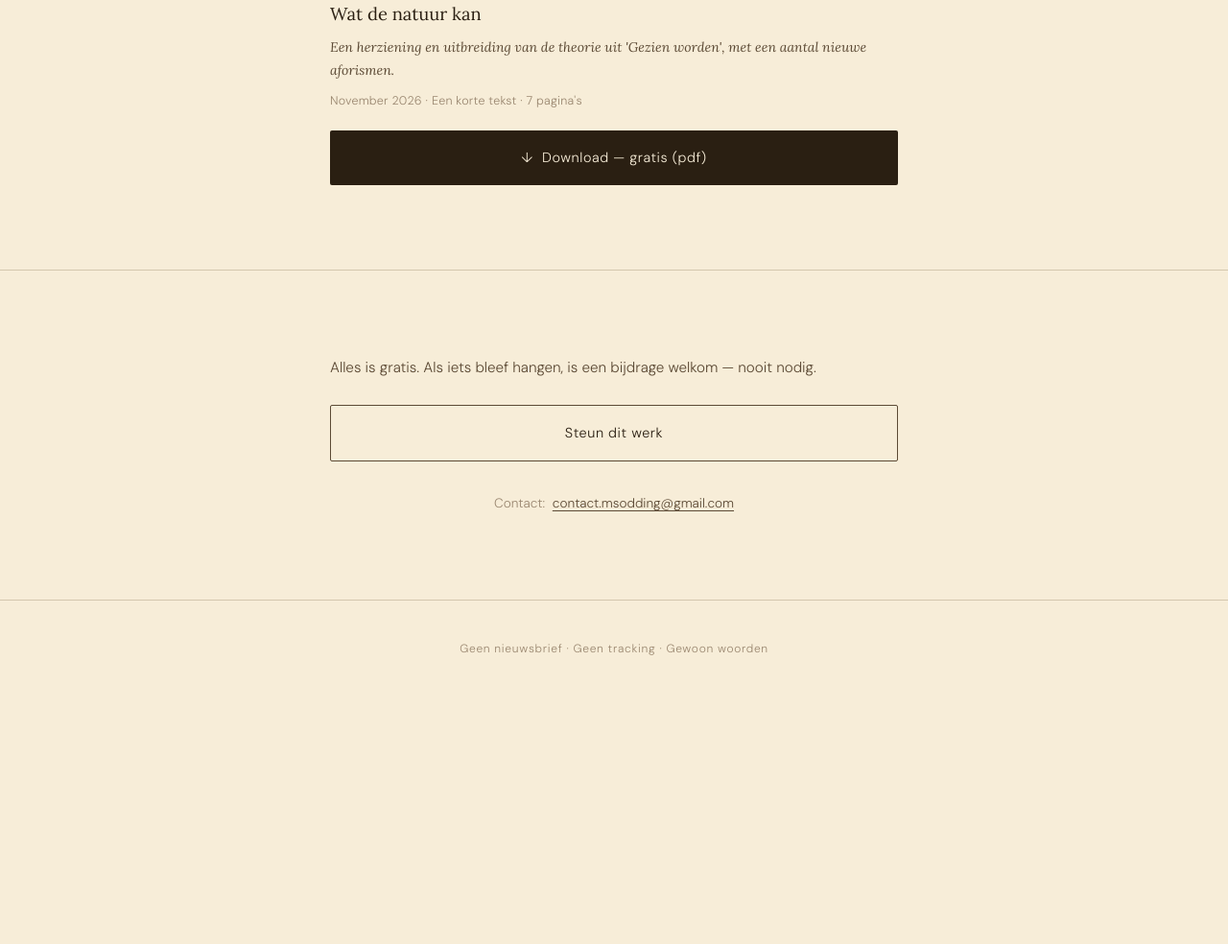
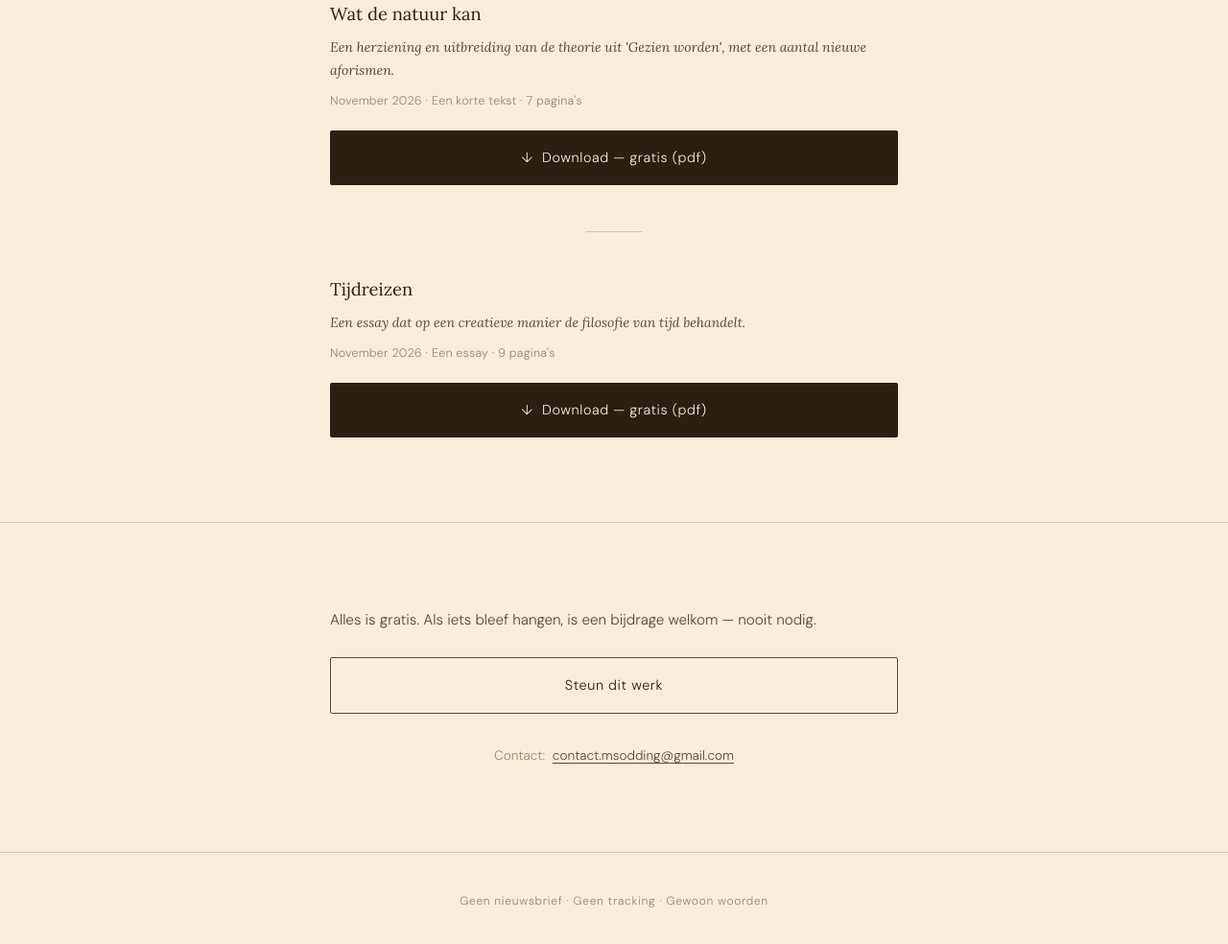
Before and after one commit to Mettis002/msodding.com, a plain HTML site: page schrijven/index.html in a window 1280 px wide. Shown: the part 2427-3411 px from the top of the page at 96% size. Before the commit the page ends 3154 px from the top, so only its background shows below. Drawn offline with Linux system fonts and the light colour scheme.

Commit message:
Publish Tijdreizen essay

```diff
--- a/schrijven/index.html
+++ b/schrijven/index.html
@@ -141,6 +141,18 @@
         </a>
       </div>
 
+      <div class="divider" aria-hidden="true"></div>
+
+      <!-- werk-item -->
+      <div class="werk-item">
+        <h3 class="werk-titel">Tijdreizen</h3>
+        <p class="werk-context">Een essay dat op een creatieve manier de filosofie van tijd behandelt.</p>
+        <p class="werk-lengte">November 2026 · Een essay · 9 pagina's</p>
+        <a href="tijdreizen.pdf" class="btn-download" download>
+          ↓&nbsp;&nbsp;Download — gratis (pdf)
+        </a>
+      </div>
+
     </div>
   </section>
 
```
Also changed, not shown: 1 other file.
